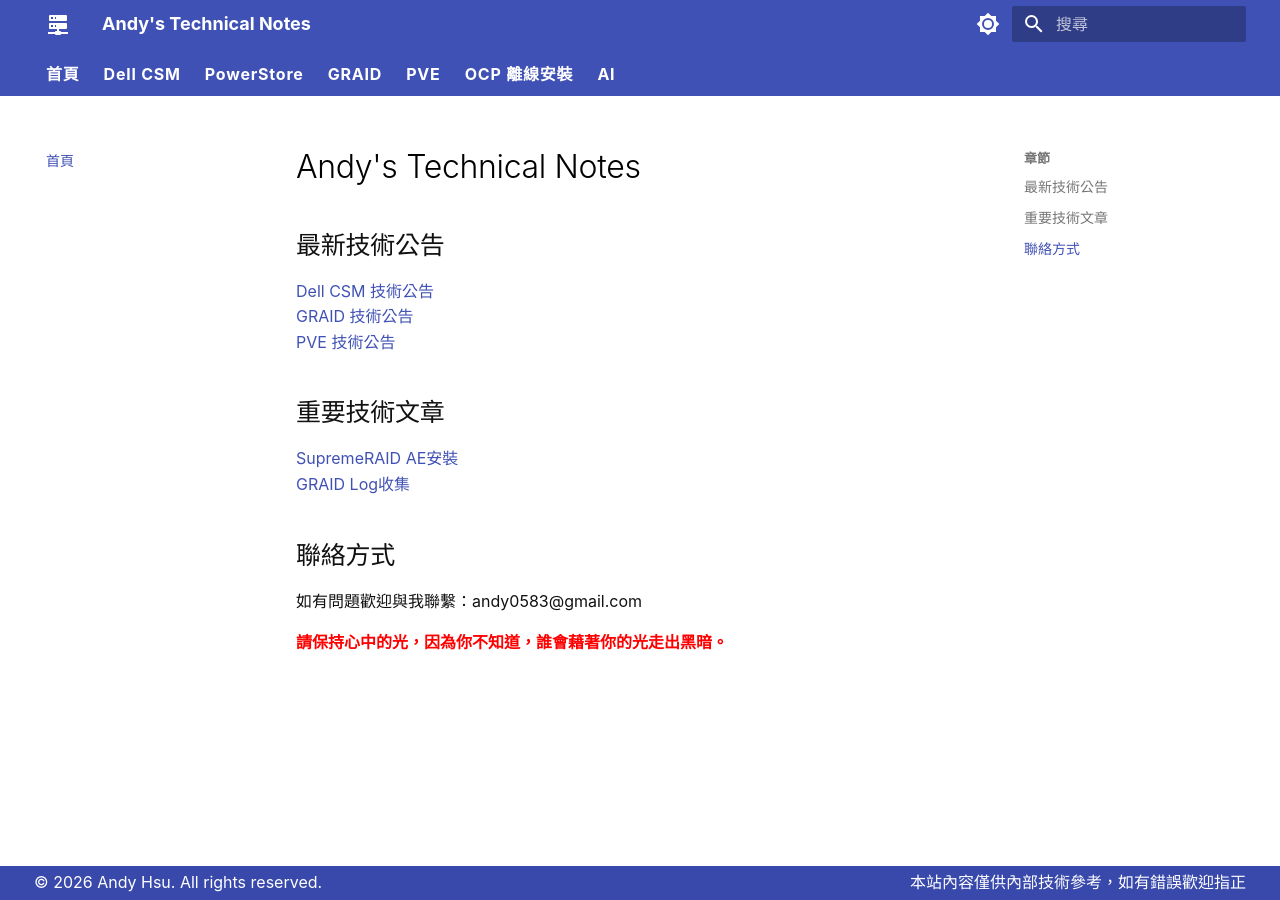
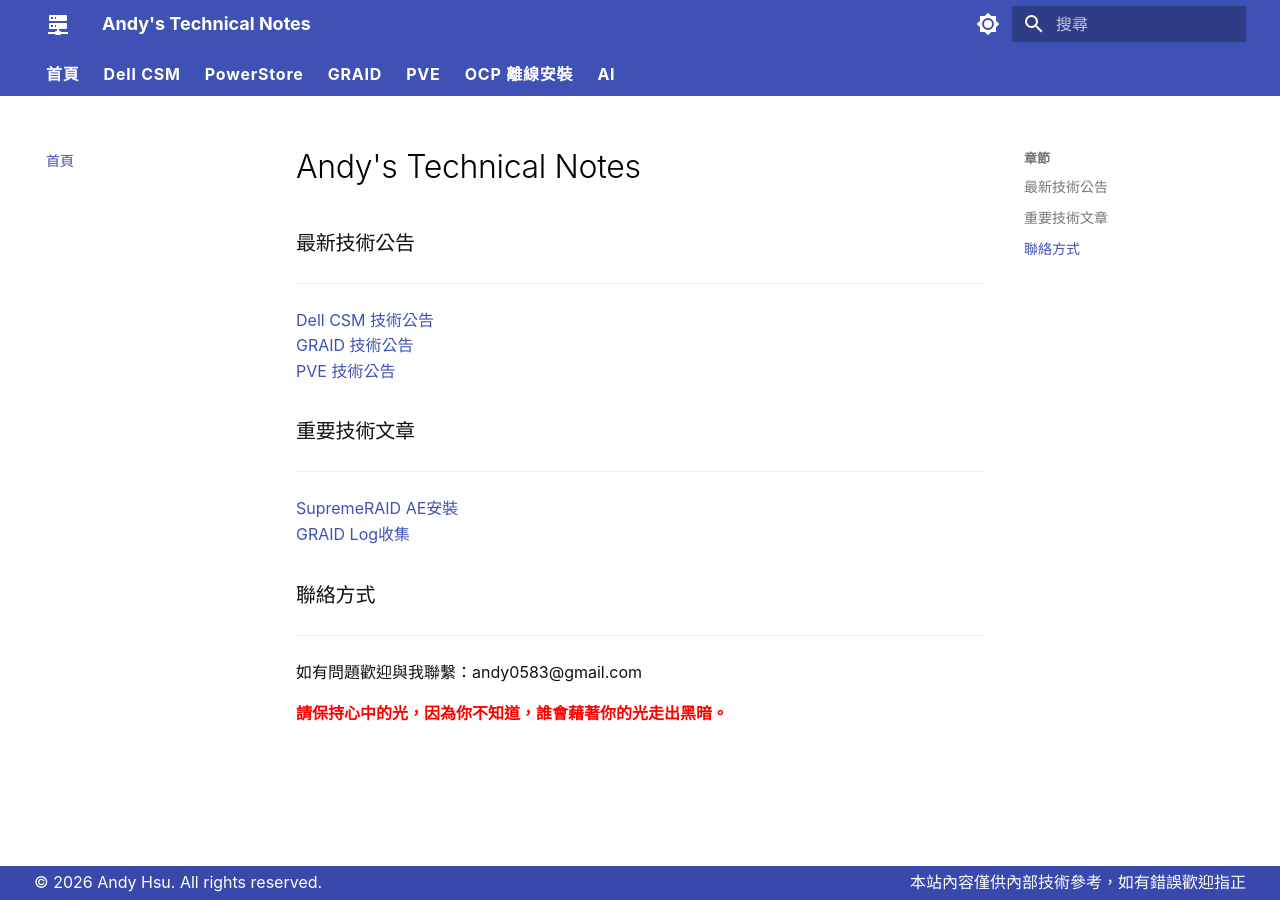
Before and after one commit to Andy0583/Metaage, an MkDocs documentation site: the page built from docs/index.md, in a window 1280 px wide. Built offline with MkDocs 1.6.1 and Material for MkDocs 9.7.7, drawn with Linux system fonts in a browser that asks for light colours.

Commit message:
Update index.md

```diff
--- a/docs/index.md
+++ b/docs/index.md
@@ -1,19 +1,21 @@
 # <font color="black">Andy's Technical Notes</font>
 
-
-## 最新技術公告
+### 最新技術公告
+---
 [Dell CSM 技術公告](csm/csm.md)
 <br>
 [GRAID 技術公告](graid/graid.md)
 <br>
 [PVE 技術公告](pve/pve.md)
 
-## 重要技術文章
+### 重要技術文章
+---
 [SupremeRAID AE安裝](graid/aeinstall.md)
 <br>
 [GRAID Log收集](graid/collection.md)
 
-## 聯絡方式
+### 聯絡方式
+---
 如有問題歡迎與我聯繫：andy0583@gmail.com
 
-**<font color=#FF0000> 請保持心中的光，因為你不知道，誰會藉著你的光走出黑暗。</font>**
+**<font color="red"> 請保持心中的光，因為你不知道，誰會藉著你的光走出黑暗。</font>**
```
